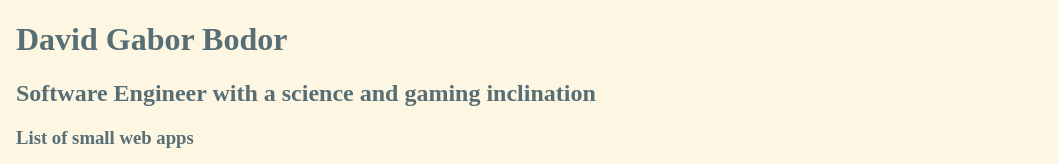
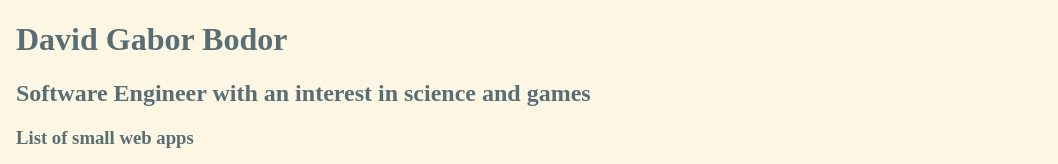
Before and after one commit to dragonfi/dragonfi.github.io, a website: page index.html in a window 1280 px wide. Shown: the top 164 px of the page, without its empty margins (0-1058 px from the left). Drawn offline with Linux system fonts and the light colour scheme.

Commit message:
index: refine tagline

```diff
--- a/index.html
+++ b/index.html
@@ -12,7 +12,7 @@
 <body>
   <header>
     <h1>David Gabor Bodor</h1>
-    <h2>Software Engineer with a science and gaming inclination</h2>
+    <h2>Software Engineer with an interest in science and games</h2>
   </header>
   <article>
     <h3>List of small web apps</h3>
```
